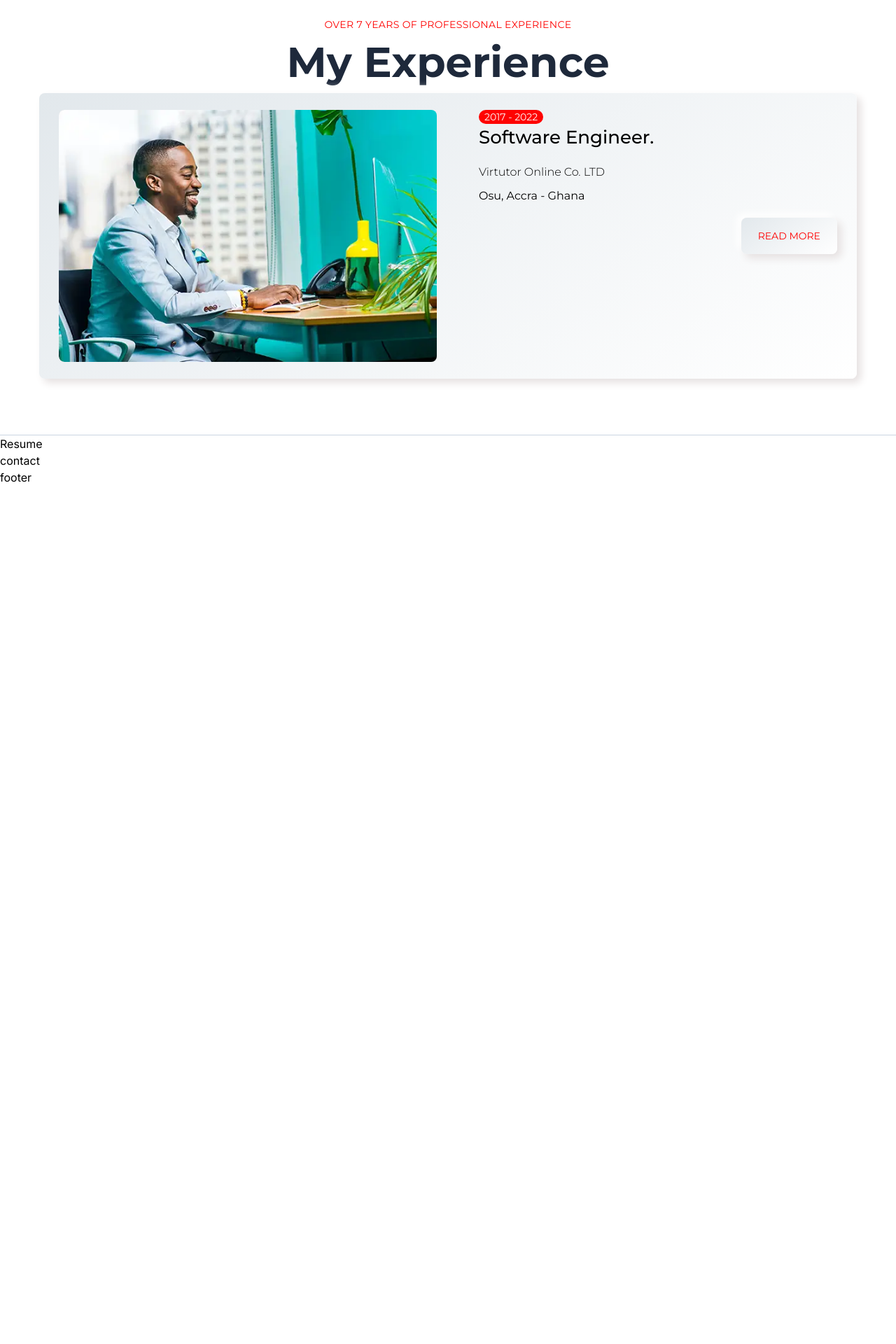
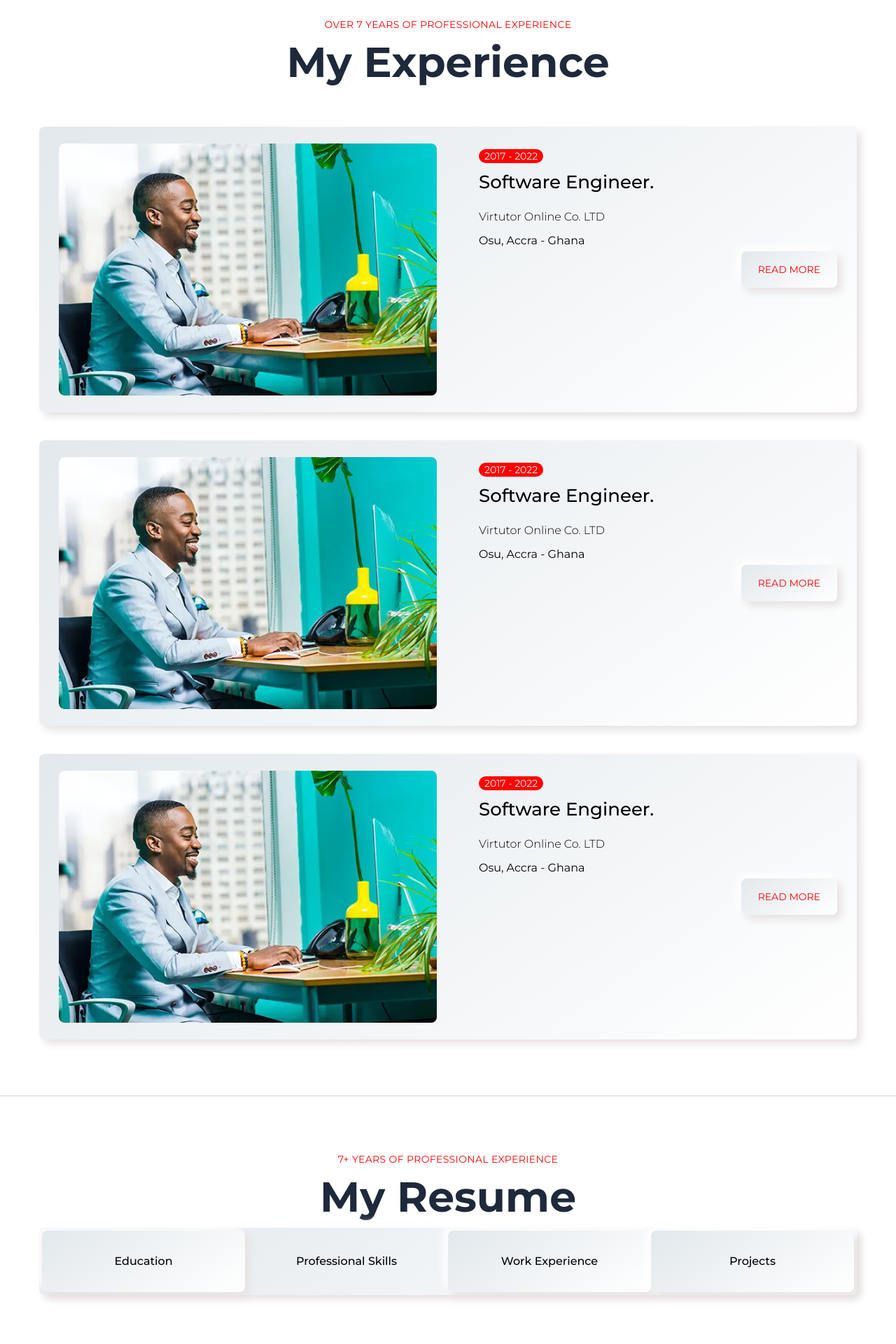
Before and after one commit to bra-nat/portfolio, a Next.js app: page / in a window 1280 px wide. Shown: the part 1800-3720 px from the top of the page at 70% size. Before the commit the page ends 2494 px from the top, so only its background shows below. Built offline with nearby package versions, Linux system fonts and the light colour scheme.

Commit message:
Built the Tab component for the Resume Section.

```diff
--- a/app/(root)/(home)/page.tsx
+++ b/app/(root)/(home)/page.tsx
@@ -3,6 +3,7 @@ import Experiences from "@/components/Experiences";
 import Hero from "@/components/Hero";
 import Navbar from "@/components/Navbar";
 import Projects from "@/components/Projects";
+import Resume from "@/components/Resume";
 
 export default function Home() {
 
@@ -18,7 +19,9 @@ export default function Home() {
       <section id="experiences" className="border-b border-slate-300 py-20 max-lg:py-8">
         <Experiences />
       </section>
-      <section>Resume</section>
+      <section id="experiences" className="border-b border-slate-300 py-20 max-lg:py-8">
+        <Resume />
+      </section>
       <section>contact</section>
       <section>footer</section>
     </main>
--- a/app/globals.css
+++ b/app/globals.css
@@ -91,6 +91,14 @@ body {
     -6px -6px 12px #ffffff;
   transition: all 0.5s ease;
 }
+.bg-tabs {
+  border-radius: 8px;
+  background: linear-gradient(145deg, #e2e8ec, #ffffff);
+  box-shadow:
+    10px 10px 29px #c5c5c5,
+    -10px -10px 29px #fbfbfb;
+  transition: all 0.5s ease;
+}
 
 .bg-secondary {
   border-radius: 8px;
@@ -100,6 +108,15 @@ body {
     -6px -6px 12px #ffffff;
   transition: all 0.5s ease;
 }
+.bg-badge {
+  border-radius: 8px;
+  background: linear-gradient(145deg, #e2e8ec, #ffffff);
+  transition: all 0.5s ease;
+}
+.bg-badge-hover {
+  background: linear-gradient(145deg, #ff2222, #ff0000);
+}
+
 /* .page-header.is-sticky {
   position: fixed;
   box-shadow: 0 5px 16px rgba(0, 0, 0, 0.1);
@@ -163,6 +180,12 @@ body {
   transform: translateY(-5px);
   color: #fff;
 }
+.bg-tabs:hover {
+  transform: translateY(-5px);
+}
+.tabs-active {
+  background: linear-gradient(145deg, #062890, #fc636b);
+}
 
 .custom-scrollbar::-webkit-scrollbar {
   width: 3px;
--- a/components/Badge.tsx
+++ b/components/Badge.tsx
@@ -2,7 +2,7 @@ import React from 'react'
 
 const Badge = ({yearRage}: {yearRage: string}) => {
   return (
-    <p className='rounded-xl bg-[#fe0302] px-2 py-0 font-montserrat text-sm text-white'>{yearRage}</p>
+    <p className='my-2 rounded-xl bg-[#fe0302] px-2 py-0 font-montserrat text-sm text-white'>{yearRage}</p>
   )
 }
 
--- /dev/null
+++ b/components/BadgeDate.tsx
@@ -0,0 +1,10 @@
+
+const BadgeDate = ({date, className}:{date: string, className: string}) => {
+  return (
+    <div className={`${className}`}>
+        {date}
+    </div>
+  )
+}
+
+export default BadgeDate;
--- /dev/null
+++ b/components/Education.tsx
@@ -0,0 +1,37 @@
+import BadgeDate from "./BadgeDate";
+
+const Education = () => {
+  return (
+        <article className="max-container flex w-full">
+        <div className="flex w-full flex-col items-start justify-center gap-6 font-montserrat">
+          <h3 className="text-primary mt-4 text-xs font-normal uppercase tracking-wide">
+            2017 - Present
+          </h3>
+          <h4 className="text-4xl font-bold leading-4 text-slate-800">
+            Education
+          </h4>
+          <div className='h-full border-l-[5px] mt-12 border-slate-300 pl-8'>
+            <div className='relative'>
+                <span></span>
+                <span></span>
+                <div className="bg-primary flex  w-full px-7 ">
+          <div className="group flex w-full flex-col items-start gap-6 whitespace-nowrap py-6 lg:flex-row lg:items-center lg:justify-between">
+            <div className="flex flex-col items-start justify-between lg:flex-row">
+              <div className="flex flex-col items-start font-montserrat">
+                <h2 className="mb-4 text-[24px] font-medium ">Intermediate React 18 Course</h2>
+                <p className="text-base">www.codewithmosh.com</p>
+              </div>
+            </div>
+            <div className=" lg:ml-auto">
+                <BadgeDate date="April 2023 - Present" className="bg-gradient-to-r from-[#e2e8ec] to-#ffffff rounded-lg text-primary px-4 py-2 transition-all duration-200 ease-in"/>
+            </div>
+          </div>
+        </div>
+            </div>
+          </div>
+        </div>
+      </article>
+  )
+}
+
+export default Education;
--- a/components/Experiences.tsx
+++ b/components/Experiences.tsx
@@ -11,10 +11,66 @@ const Experiences = () => {
         <h1 className="text-primary text-sm font-normal uppercase tracking-wide">
           Over 7 years of professional experience
         </h1>
-        <h2 className="text-6xl font-bold leading-10 text-slate-800 max-lg:text-4xl max-lg:leading-6">
+        <h2 className="text-6xl font-bold leading-10 text-slate-800 max-xl:text-4xl max-lg:leading-6">
           My Experience
         </h2>
-        <div className="bg-secondary flex w-full  px-7 ">
+        <div className="bg-secondary mt-12 flex  w-full px-7 ">
+          <div className="flex w-full flex-col items-start gap-6 whitespace-nowrap py-6 lg:flex-row lg:items-center lg:justify-between">
+            <div className="flex flex-col items-start justify-between lg:flex-row">
+              <div className="mb-6 overflow-hidden rounded-lg lg:mb-0 ">
+                <Image
+                  src="/assets/images/Freelancer.webp"
+                  alt="Learning Management System Website"
+                  width={600}
+                  height={400}
+                  className="rounded-lg transition-transform  duration-200 ease-linear hover:scale-105 lg:w-[90%]"
+                />
+              </div>
+              <div className="flex flex-col items-start font-montserrat">
+                <Badge yearRage="2017 - 2022" />
+                <h2 className="mb-4 text-[26px] font-medium ">Software Engineer.</h2>
+                <p className="mb-2 font-light leading-7">
+                  Virtutor Online Co. LTD
+                </p>
+                <p className="text-base">Osu, Accra - Ghana</p>
+              </div>
+            </div>
+            <div className="lg:ml-auto">
+              <Link href="/">
+                <Button label="Read More" extraClasses="px-6 py-4" />
+              </Link>
+            </div>
+          </div>
+        </div>
+        <div className="bg-secondary mt-4 flex  w-full px-7 ">
+          <div className="flex w-full flex-col items-start gap-6 whitespace-nowrap py-6 lg:flex-row lg:items-center lg:justify-between">
+            <div className="flex flex-col items-start justify-between lg:flex-row">
+              <div className="mb-6 overflow-hidden rounded-lg lg:mb-0 ">
+                <Image
+                  src="/assets/images/Freelancer.webp"
+                  alt="Learning Management System Website"
+                  width={600}
+                  height={400}
+                  className="rounded-lg transition-transform  duration-200 ease-linear hover:scale-105 lg:w-[90%]"
+                />
+              </div>
+              <div className="flex flex-col items-start font-montserrat">
+                <Badge yearRage="2017 - 2022" />
+                <h2 className="mb-4 text-[26px] font-medium ">Software Engineer.</h2>
+                <p className="mb-2 font-light leading-7">
+                  Virtutor Online Co. LTD
+                </p>
+                <p className="text-base">Osu, Accra - Ghana</p>
+              </div>
+            </div>
+            <div className="lg:ml-auto">
+              <Link href="/">
+                <Button label="Read More" extraClasses="px-6 py-4" />
+              </Link>
+            </div>
+          </div>
+        </div>
+        <div className="bg-secondary mt-4 flex  w-full px-7 ">
           <div className="flex w-full flex-col items-start gap-6 whitespace-nowrap py-6 lg:flex-row lg:items-center lg:justify-between">
             <div className="flex flex-col items-start justify-between lg:flex-row">
               <div className="mb-6 overflow-hidden rounded-lg lg:mb-0 ">
--- /dev/null
+++ b/components/Resume.tsx
@@ -0,0 +1,50 @@
+import { Tabs, TabsContent, TabsList, TabsTrigger } from "@/components/ui/tabs";
+import Education from "./Education";
+
+const Resume = () => {
+  return (
+      <section className="max-container flex w-full px-14">
+        <div className="flex w-full flex-col items-center justify-center gap-6 font-montserrat">
+          <h1 className="text-primary text-sm font-normal uppercase tracking-wide">
+            7+ years of professional experience
+          </h1>
+          <h2 className="text-6xl font-bold leading-10 text-slate-800 max-xl:text-4xl max-lg:leading-6">
+            My Resume
+          </h2>
+
+          <Tabs defaultValue="account" className="w-full flex flex-col">
+            <TabsList className="bg-secondary mb-4 h-full flex flex-col lg:flex-row">
+              <TabsTrigger
+                value="education"
+                className="bg-secondary focus:text-primary hover:text-primary w-full py-8 text-base">
+                Education
+              </TabsTrigger>
+              <TabsTrigger
+                value="professional-skills"
+                className="hover:bg-secondary focus:text-primary hover:text-primary w-full py-8 text-base">
+                Professional Skills
+              </TabsTrigger>
+              <TabsTrigger
+                value="experience"
+                className=" bg-secondary focus:text-primary hover:text-primary w-full  py-8 text-base">
+                Work Experience
+              </TabsTrigger>
+              <TabsTrigger
+                value="projects"
+                className="bg-secondary focus:text-primary hover:text-primary w-full  py-8 text-base">
+                Projects
+              </TabsTrigger>
+            </TabsList>
+            <TabsContent value="education"><Education /></TabsContent>
+            <TabsContent value="professional-skills">
+              Professional Skills
+            </TabsContent>
+            <TabsContent value="experience">Experiences</TabsContent>
+            <TabsContent value="projects">Projects</TabsContent>
+          </Tabs>
+        </div>
+      </section>
+  );
+};
+
+export default Resume;
--- /dev/null
+++ b/components/ui/tabs.tsx
@@ -0,0 +1,55 @@
+"use client"
+
+import * as React from "react"
+import * as TabsPrimitive from "@radix-ui/react-tabs"
+
+import { cn } from "@/lib/utils"
+
+const Tabs = TabsPrimitive.Root
+
+const TabsList = React.forwardRef<
+  React.ElementRef<typeof TabsPrimitive.List>,
+  React.ComponentPropsWithoutRef<typeof TabsPrimitive.List>
+>(({ className, ...props }, ref) => (
+  <TabsPrimitive.List
+    ref={ref}
+    className={cn(
+      "inline-flex h-10 items-center justify-center rounded-md bg-muted p-1 text-muted-foreground",
+      className
+    )}
+    {...props}
+  />
+))
+TabsList.displayName = TabsPrimitive.List.displayName
+
+const TabsTrigger = React.forwardRef<
+  React.ElementRef<typeof TabsPrimitive.Trigger>,
+  React.ComponentPropsWithoutRef<typeof TabsPrimitive.Trigger>
+>(({ className, ...props }, ref) => (
+  <TabsPrimitive.Trigger
+    ref={ref}
+    className={cn(
+      "inline-flex items-center justify-center whitespace-nowrap rounded-sm px-3 py-1.5 text-sm font-medium ring-offset-background transition-all focus-visible:outline-none focus-visible:ring-2 focus-visible:ring-ring focus-visible:ring-offset-2 disabled:pointer-events-none disabled:opacity-50 data-[state=active]:bg-background data-[state=active]:text-foreground data-[state=active]:shadow-sm",
+      className
+    )}
+    {...props}
+  />
+))
+TabsTrigger.displayName = TabsPrimitive.Trigger.displayName
+
+const TabsContent = React.forwardRef<
+  React.ElementRef<typeof TabsPrimitive.Content>,
+  React.ComponentPropsWithoutRef<typeof TabsPrimitive.Content>
+>(({ className, ...props }, ref) => (
+  <TabsPrimitive.Content
+    ref={ref}
+    className={cn(
+      "mt-2 ring-offset-background focus-visible:outline-none focus-visible:ring-2 focus-visible:ring-ring focus-visible:ring-offset-2",
+      className
+    )}
+    {...props}
+  />
+))
+TabsContent.displayName = TabsPrimitive.Content.displayName
+
+export { Tabs, TabsList, TabsTrigger, TabsContent }
--- a/package.json
+++ b/package.json
@@ -10,6 +10,7 @@
   },
   "dependencies": {
     "@radix-ui/react-slot": "^1.0.2",
+    "@radix-ui/react-tabs": "^1.0.4",
     "@tailwindcss/typography": "^0.5.10",
     "class-variance-authority": "^0.7.0",
     "clsx": "^2.0.0",
```
Also changed, not shown: 1 other file (tests, documents, lock files or other folders).
